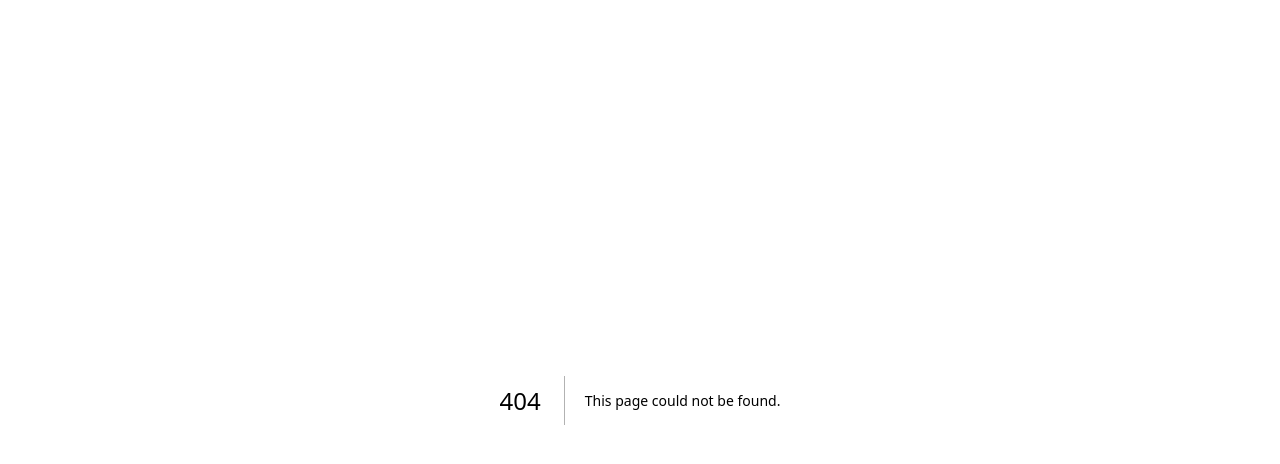
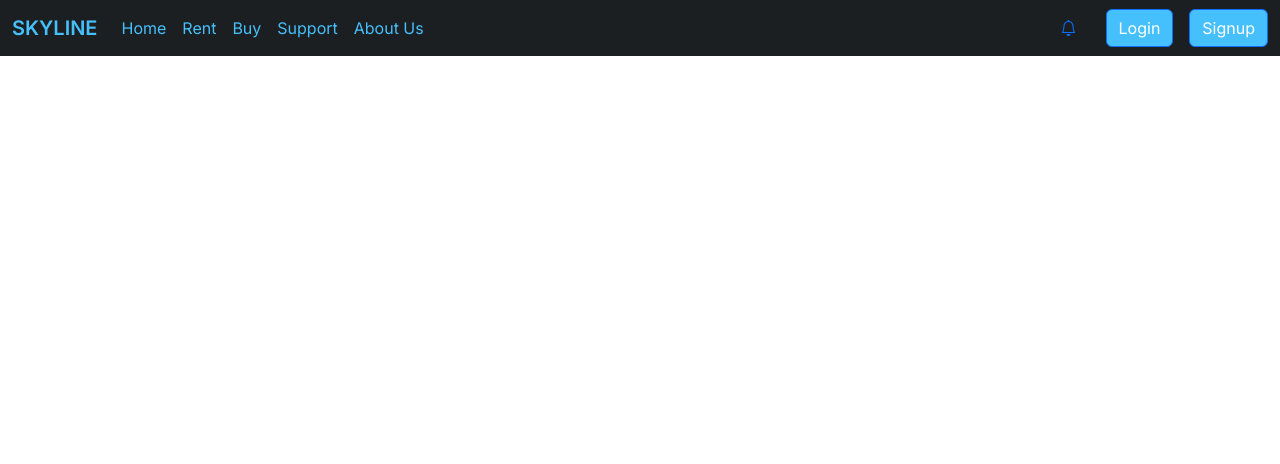
Before and after one commit to SWE-SkyLine/SkyLine-Real-Estate, a Next.js app in the folder Frontend/sky_line/: page /navbar in a window 1280 px wide. Before the commit this address had no page. Shown: the top 464 px of the page. Built offline with nearby package versions, Linux system fonts and the light colour scheme.

Commit message:
update navbar and some edit on support

```diff
--- a/Frontend/sky_line/app/Utility/Popup/Popup.tsx
+++ b/Frontend/sky_line/app/Utility/Popup/Popup.tsx
@@ -1,7 +1,6 @@
 // components/ExampleModal.tsx
 'use client'
 import React, { useState } from 'react';
-import 'bootstrap/dist/css/bootstrap.min.css';
 import styles from "./popup.module.css"
 
 
--- a/Frontend/sky_line/app/layout.tsx
+++ b/Frontend/sky_line/app/layout.tsx
@@ -1,7 +1,8 @@
 import type { Metadata } from 'next'
 import { Inter } from 'next/font/google'
 import './globals.css'
-
+import 'bootstrap/dist/css/bootstrap.min.css';
+import st from "./page.module.css"
 const inter = Inter({ subsets: ['latin'] })
 
 export const metadata: Metadata = {
@@ -15,7 +16,7 @@ export default function RootLayout({
   children: React.ReactNode
 }) {
   return (
-    <html lang="en">
+    <html lang="en" >
       <body className={inter.className}>{children}</body>
     </html>
   )
--- a/Frontend/sky_line/app/navbar/navbar.module.css
+++ /dev/null
@@ -1,3 +0,0 @@
-.bell-icon:hover {
-    color: #0071ff; /* Change this to your desired hover color */
-  }
--- /dev/null
+++ b/Frontend/sky_line/app/navbar/page.module.css
@@ -0,0 +1,27 @@
+.navbar{
+background-color: rgb(27, 31, 33) !important;
+ }
+.bell-icon:hover {
+    color: #0071ff; /* Change this to your desired hover color */
+}
+.navLink{
+    color:rgb(70, 192, 252) !important;
+}
+.navLink:hover {
+    color: white!important;
+    transition: 50ms !important;
+}
+.brand{
+    color:rgb(70, 192, 252) !important;
+    font-weight: 600;
+    cursor: pointer;
+}
+.btn{
+    background-color:rgb(70, 192, 252);
+    margin-left: 1rem;
+}
+.btn:hover {
+    color: rgb(70, 192, 252);
+    background-color: white;
+    transition: .5s;
+}
--- a/Frontend/sky_line/app/navbar/navbar.tsx
+++ b/Frontend/sky_line/app/navbar/page.tsx
@@ -1,7 +1,10 @@
+"use client"
 import React, { useState } from 'react';
 import { InputGroup, Button, Container, Form, Navbar, Nav, NavDropdown, Modal, ListGroup } from 'react-bootstrap';
-import { Link } from 'react-router-dom'; // Import Link from react-router-dom
-import '../navbar/navbar.css';
+import 'bootstrap/dist/css/bootstrap.min.css';
+import  style from'../navbar/page.module.css';
+import 'bootstrap-icons/font/bootstrap-icons.css';
+import Link from 'next/link';
 
 const NavbarComponent: React.FC = () => {
   const [showNotification, setShowNotification] = useState(false);
@@ -12,16 +15,19 @@ const NavbarComponent: React.FC = () => {
 
   return (
     <>
-      <Navbar expand="lg" className="bg-body-tertiary">
+      <Navbar expand="lg" className={`${style.navbar} bg-body-tertiary fixed-top`}>
         <Container fluid>
-          <Navbar.Brand href="#">SKYLINE</Navbar.Brand>
+          <Navbar.Brand className={style.brand} >SKYLINE</Navbar.Brand>
+
           <Navbar.Toggle aria-controls="navbarScroll" />
           <Navbar.Collapse id="navbarScroll" className="justify-content-center">
             <Nav className="me-auto my-2 my-lg-0" navbarScroll>
-              <Nav.Link href="/login">Home</Nav.Link>
-              <Nav.Link href="/support">Support</Nav.Link>
-              <Nav.Link href="/AboutUs">About Us</Nav.Link>
-              <Form className="d-flex">
+            <Link href="/support" className={`nav-link ${style.navLink}`}>Home</Link>
+            <Link href="/login" className={`nav-link ${style.navLink}`}>Rent</Link>
+            <Link href="/login" className={`nav-link ${style.navLink}`}>Buy</Link>
+            <Link href="/login" className={`nav-link ${style.navLink}`}>Support</Link>
+            <Link href="/login" className={`nav-link ${style.navLink}`}>About Us</Link>
+              {/* <Form className="d-flex">
                 <InputGroup>
                   <Form.Control
                     type="search"
@@ -31,7 +37,7 @@ const NavbarComponent: React.FC = () => {
                   />
                   <Button variant="outline-success" className="bi bi-search bi-sm"></Button>
                 </InputGroup>
-              </Form>
+              </Form> */}
             </Nav>
             <Button
               variant="link"
@@ -42,10 +48,14 @@ const NavbarComponent: React.FC = () => {
             </Button>
              {/* Use Link component to navigate to '/login' */}
               <Button href="/login"
-                variant="outline-dark"
-                className="bi bi-toggle2 position-relative"
+                className={`${style.btn} bi-toggle2 position-relative`}
               >
                 Login
+              </Button>
+              <Button href="/login"
+                className={`${style.btn} bi-toggle2 position-relative`}
+              >
+                Signup
               </Button>
 
           </Navbar.Collapse>
--- a/Frontend/sky_line/app/page.module.css
+++ b/Frontend/sky_line/app/page.module.css
@@ -5,6 +5,10 @@
   align-items: center;
   padding: 6rem;
   min-height: 100vh;
+}
+
+.main{
+  background-color: rgba(255, 255, 255, 0.816);
 }
 
 .description {
```
Also changed, not shown: Frontend/sky_line/app/page.tsx (+14 -11 lines), Frontend/sky_line/app/support/page.module.css (+13 -10 lines), Frontend/sky_line/app/support/page.tsx (+14 -9 lines), Frontend/sky_line/app/Home/page.module.css (added), Frontend/sky_line/app/Home/page.tsx (added).
